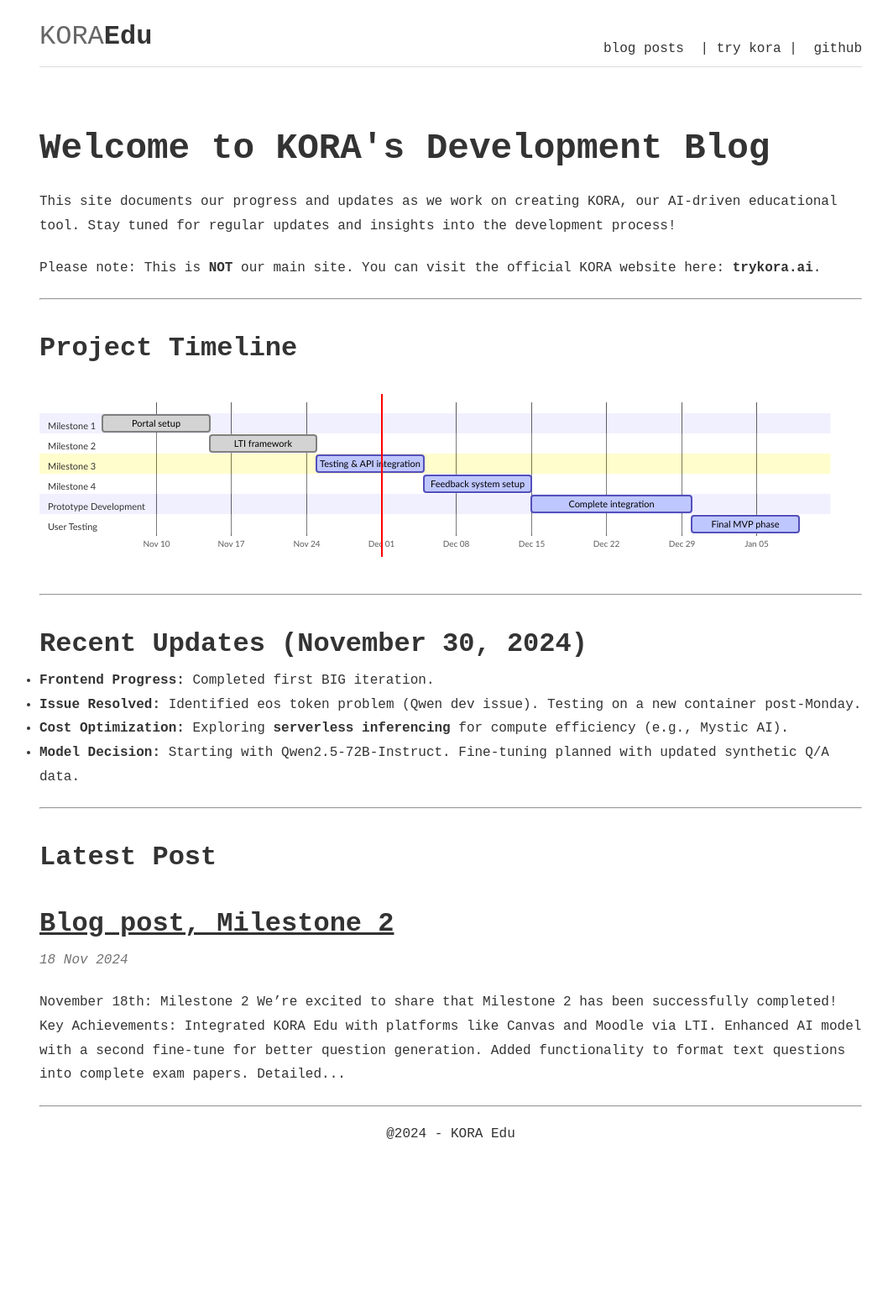
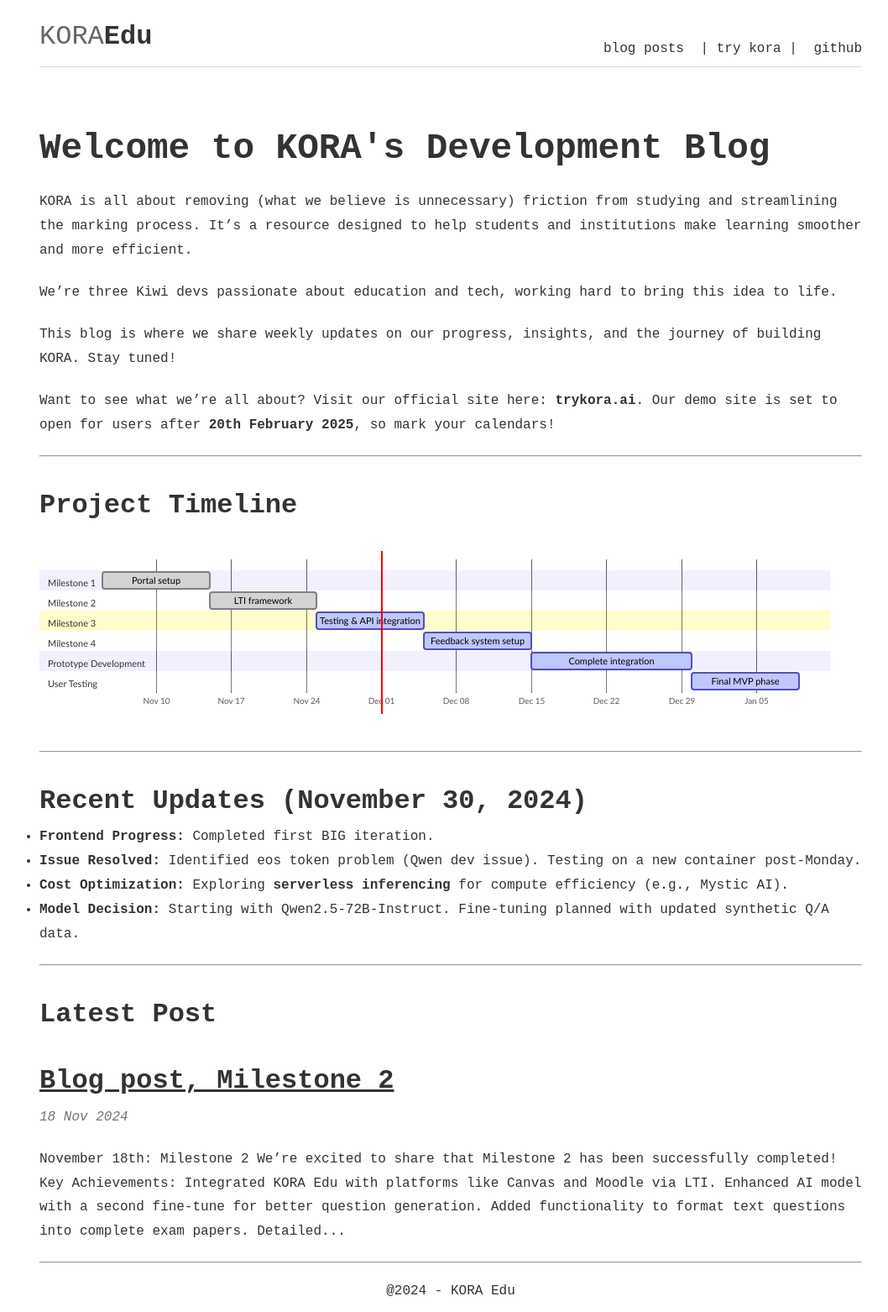
Before and after one commit to kora-edu/kora-edu.github.io, a Jekyll site: the page built from index.html, in a window 1280 px wide. Shown: the whole page at 84% size, without its empty margins (103-1161 px from the left). Built offline with Jekyll 4.4.1, drawn with Linux system fonts in a browser that asks for light colours; the list of posts is cut into pages by our own code; before the commit the page ends 1376 px from its top, so only the background shows below that.

Commit message:
template

```diff
--- a/index.html
+++ b/index.html
@@ -6,11 +6,17 @@
 <div class="custom-intro">
   <h1>Welcome to KORA's Development Blog</h1>
   <p>
-    This site documents our progress and updates as we work on creating KORA, our AI-driven educational tool. Stay tuned for regular updates and insights into the development process!
+    KORA is all about removing (what we believe is unnecessary) friction from studying and streamlining the marking process. It’s a resource designed to help students and institutions make learning smoother and more efficient.
   </p>
   <p>
-    Please note: This is <strong>NOT</strong> our main site. You can visit the official KORA website here:
-    <a href="https://trykora.ai" target="_blank">trykora.ai</a>.
+    We’re three Kiwi devs passionate about education and tech, working hard to bring this idea to life.
+  </p>
+  <p>
+    This blog is where we share weekly updates on our progress, insights, and the journey of building KORA. Stay tuned!
+  </p>
+  <p>
+    Want to see what we’re all about? Visit our official site here:
+    <a href="https://trykora.ai" target="_blank">trykora.ai</a>. Our demo site is set to open for users after <strong>20th February 2025</strong>, so mark your calendars!
   </p>
 </div>
 
```
